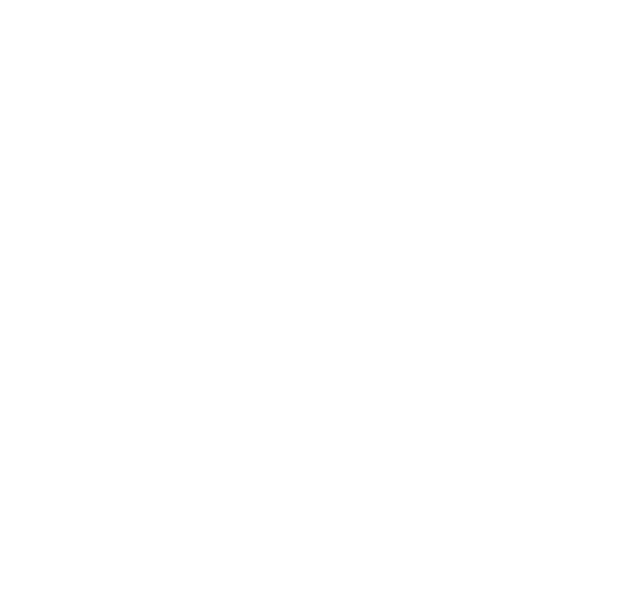
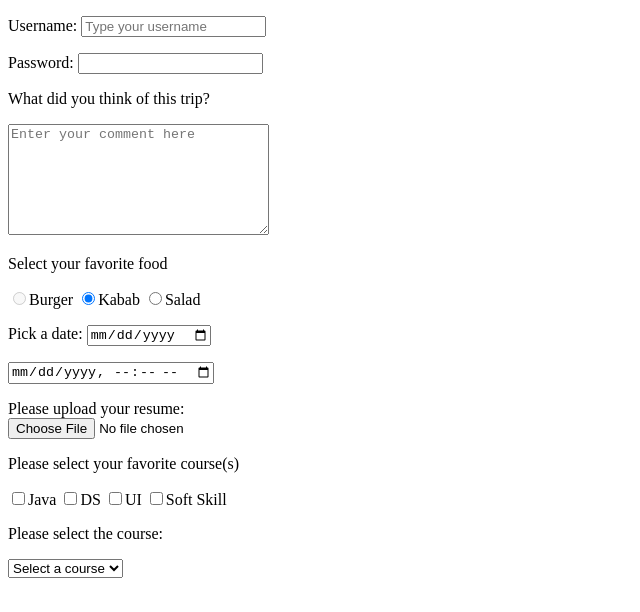
Before and after one commit to nihano/UI-Practice, a plain HTML site: page files/forms.html in a window 1280 px wide. Shown: the whole page, without its empty margins (0-640 px from the left). Drawn offline with Linux system fonts and the light colour scheme.

Commit message:
html form

```diff
--- a/files/forms.html
+++ b/files/forms.html
@@ -5,5 +5,52 @@
 </head>
 <body>
 
+<form>
+    <p>
+        Username:
+        <input type="text" name="username" placeholder="Type your username">
+    </p>
+    <p>
+        Password:
+        <input type="password">
+    </p>
+    <p>
+        What did you think of this trip?
+    </p>
+    <textarea cols="30" rows="7" placeholder="Enter your comment here"></textarea>
+    <br>
+    <p>Select your favorite food</p>
+    <input type="radio" name="food" value="burger" disabled>Burger
+    <input type="radio" name="food" value="kabab" checked="checked">Kabab
+    <input type="radio" name="food" value="salad">Salad
+    <br>
+    <p>Pick a date:
+        <input type="date">
+    </p>
+    <input type="datetime-local">
+    <p>Please upload your resume:
+        <br>
+        <input type="file">
+    </p>
+    <p>
+        Please select your favorite course(s)
+    </p>
+    <label for="j">
+        <input type="checkbox" name="course" value="java" id="j">Java
+    </label>
+
+    <input type="checkbox" name="course" value="DS">DS
+    <input type="checkbox" name="course" value="UI">UI
+    <input type="checkbox" name="course" value="softSkill">Soft Skill
+
+    <p>Please select the course:</p>
+    <select name="course" >
+        <option value="" disabled selected>Select a course </option>
+        <option value="jd">Java Developer</option>
+        <option value="sdet">Java SDET</option>
+        <option value="cs">Cyber Security</option>
+    </select>
+
+</form>
 </body>
 </html>
```
